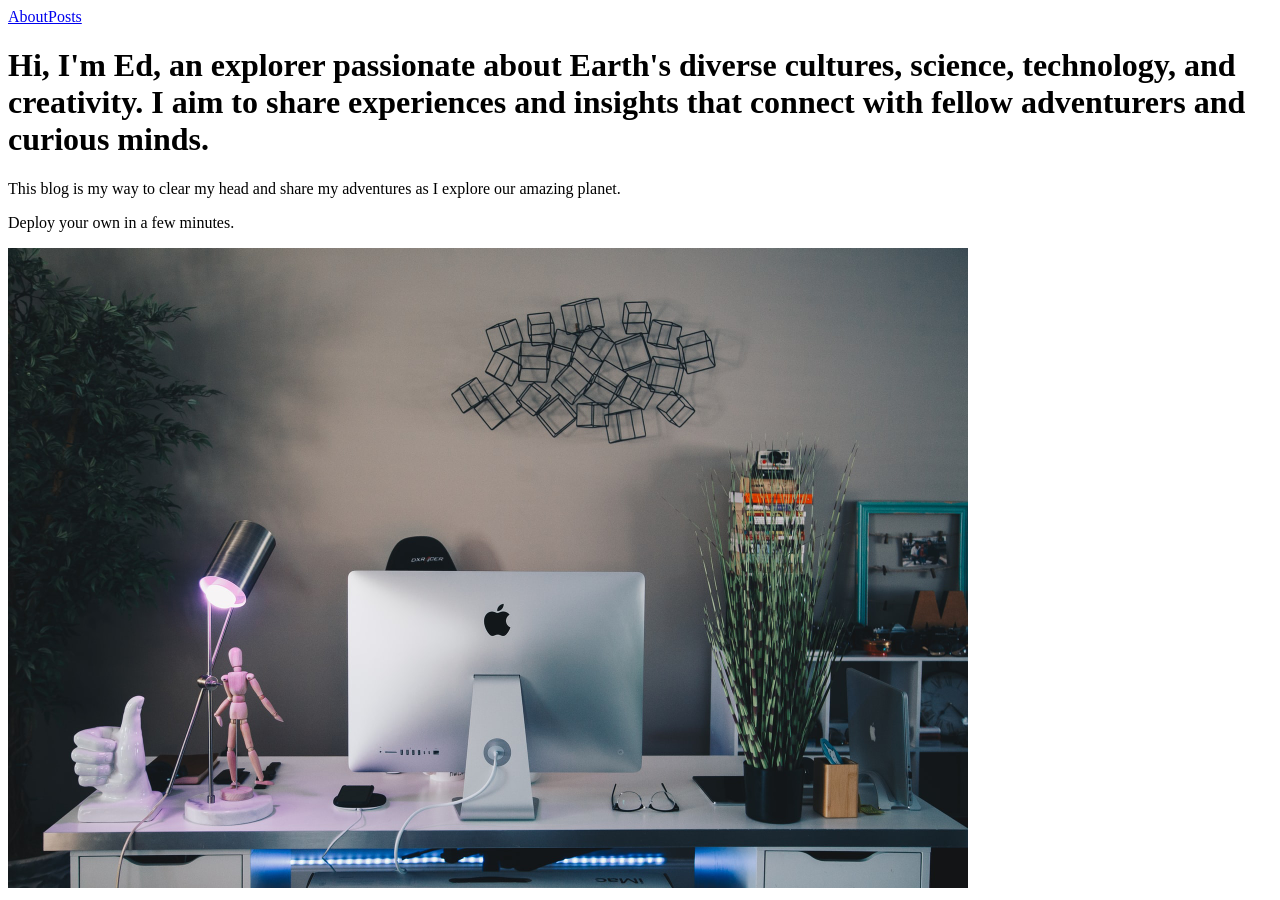
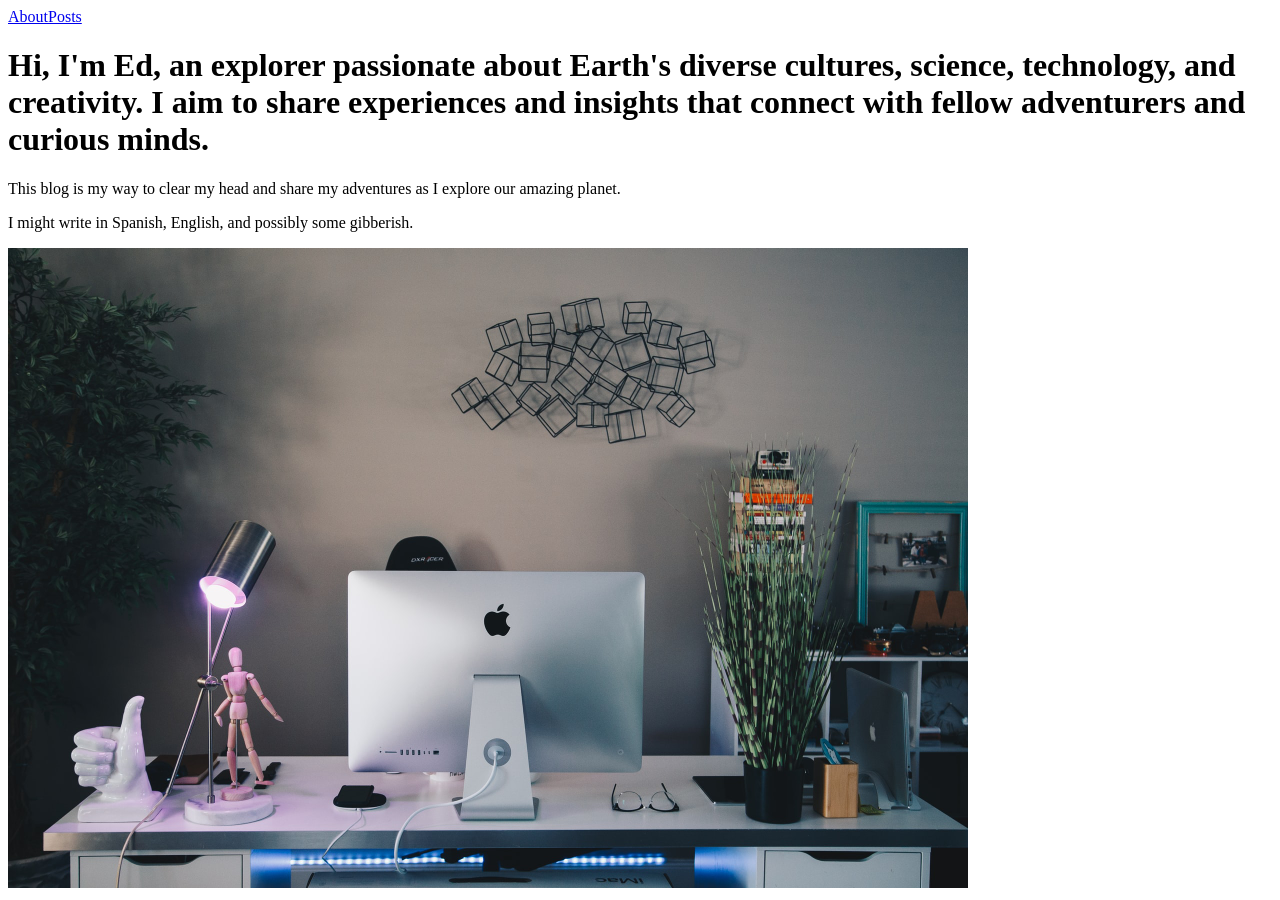
Before and after one commit to orbitcntrl/blog2, a Next.js app: page / in a window 1280 px wide. Built offline with nearby package versions, Linux system fonts and the light colour scheme; no server answers.

Commit message:
Update index.tsx

```diff
--- a/pages/index.tsx
+++ b/pages/index.tsx
@@ -15,7 +15,7 @@ function HomePage() {
             as I explore our amazing planet.</p>
 
 
-          <p>Deploy your own in a few minutes.</p>
+          <p>I might write in Spanish, English, and possibly some gibberish.</p>
         </div>
       </Container>
 
```
